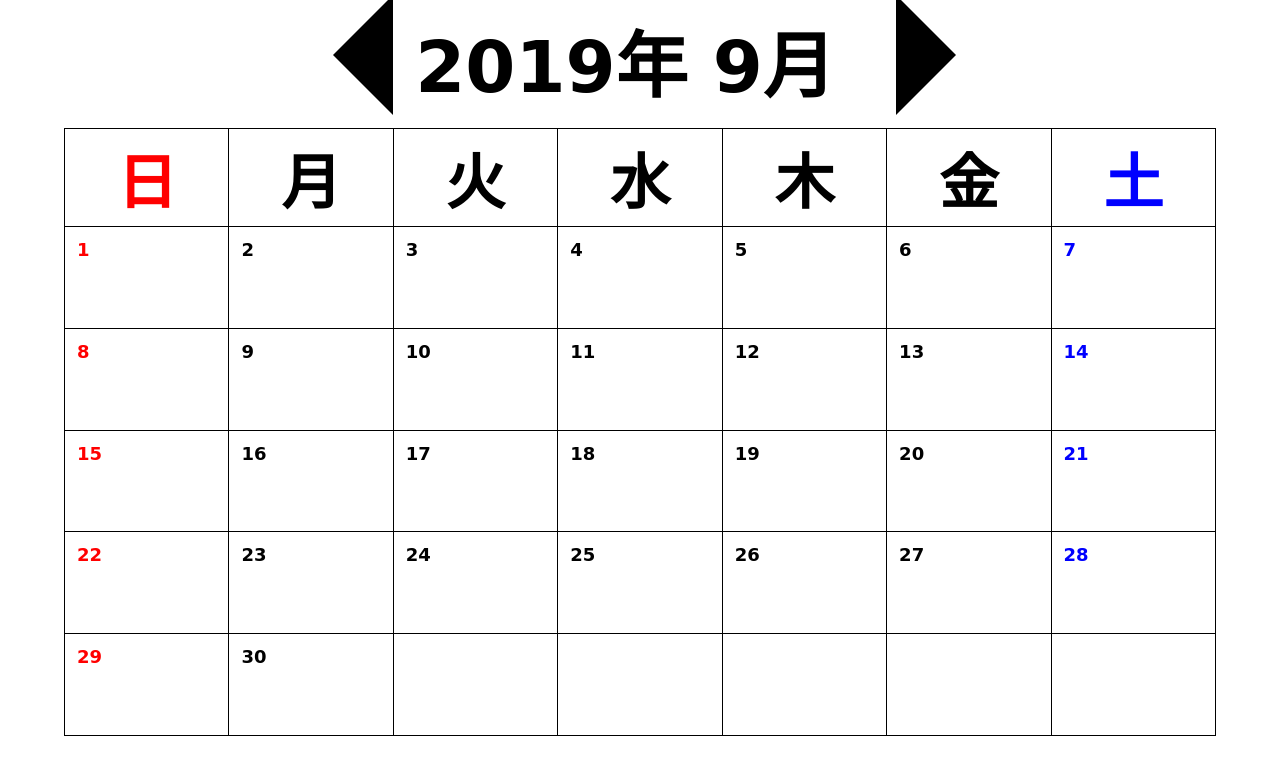
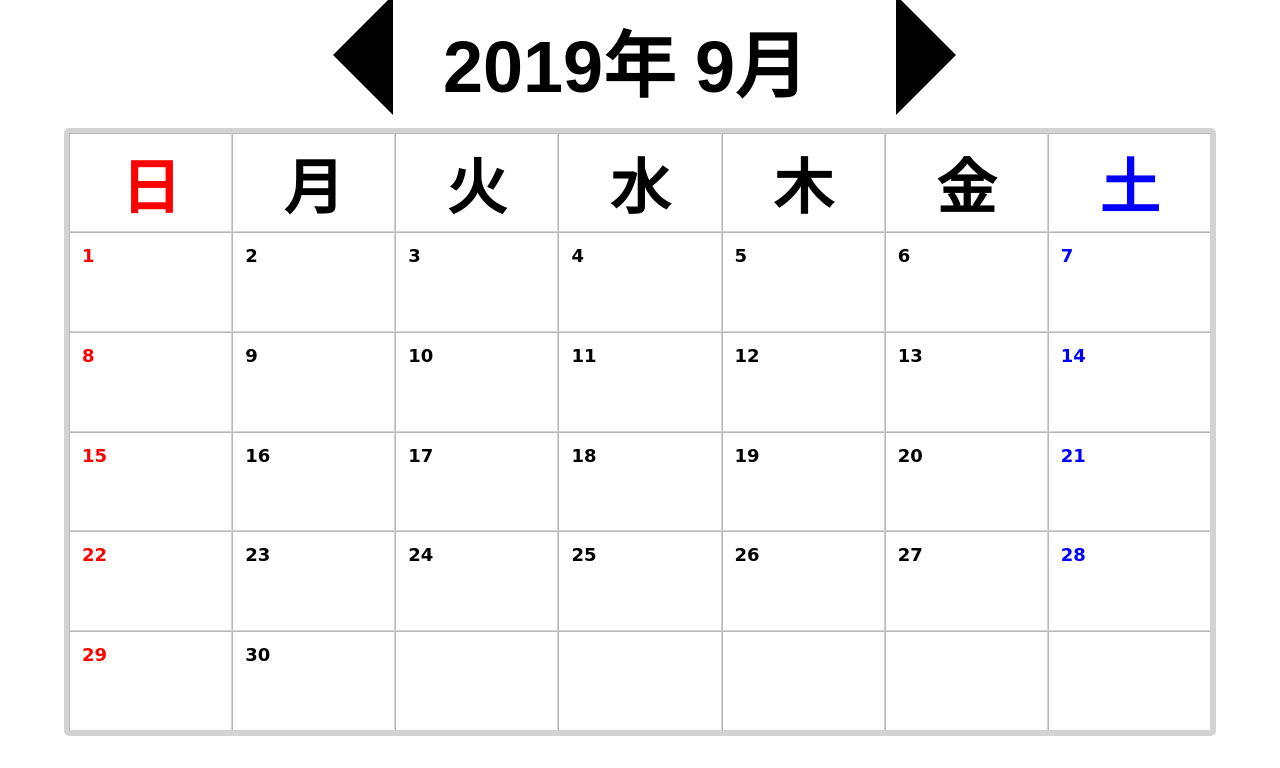
Before and after one commit to Kentarou-Orido/Calender, a PHP site: page / in a window 1280 px wide. Shown: the part 32-800 px from the top of the page. Run offline with PHP 8.4, Linux system fonts and the light colour scheme; data that the repository does not hold is empty; some libraries are stand-ins or nearby versions.

Commit message:
adjust css and delete debug code

```diff
--- a/css/index.css
+++ b/css/index.css
@@ -38,7 +38,7 @@ h1{
     right: 0;
     bottom: 0;
     font-size: 72px;
-    font-family: Comic Sans MS;
+    font-family: 'Meiryo UI',sans-serif;
 }
 
   .triangle-right{
@@ -59,6 +59,11 @@ h1{
     margin: auto;
     height: 95%;
     width: 90%;
+    border: 5px solid hsla(0, 0%, 45%, 0.31);
+    border-collapse: separate;
+    border-radius: 5px;
+    border-spacing: 0;
+    border-: 0.7;
 }
 
 table{
@@ -73,6 +78,7 @@ table{
 
 .calender__days-of-the-week th {
     font-size: 60px;
+    font-family: YuGothic,'Yu Gothic',sans-serif;
 }
 
 .calender .holiday td:last-of-type {
@@ -107,6 +113,6 @@ td {
     height: 15%;
 }
 
-.holiday {
+#holiday {
     color: red;
 }
--- a/index.php
+++ b/index.php
@@ -83,7 +83,6 @@ try {
                             <th class="saturday">土</th>
                         </tr>
                         <?php
-                        include 'ChromePhp.php';
                             /**
                              * ここではカレンダーを表記する際に
                              * 月初日から月末日まで計算して出力するためのコードを入れています
@@ -102,10 +101,8 @@ try {
                             $stmt = $pdo->query("SELECT * FROM holidays WHERE dating = '{$y}-{$m}-{$d}'");
                             $result = $stmt->fetch(PDO::FETCH_ASSOC);
                             $date = "{$y}-{$mm}-{$dd}";
-                            ChromePhp::log($date."date");
-                            ChromePhp::log($result['dating']."result");
                             if ("{$result['dating']}" == $date) {
-                                echo "<td class='holiday'>{$d}  {$result['name']}</td>";
+                                echo "<td id='holiday'>{$d}  {$result['name']}</td>";
                             } else {
                                 echo "<td>{$d}</td>";
                             }
@@ -117,7 +114,7 @@ try {
                             }
                             $d++;
                             $dd++;
-                            $dd = sprintf('%02d', $dd++);
+                            $dd = sprintf('%02d', $dd);
                         }
                         $last = date('d', strtotime("{$y}-{$m} last day of this month"));
                         $wdlast = date("w", mktime(0, 0, 0, $m, $last, $y));
```
